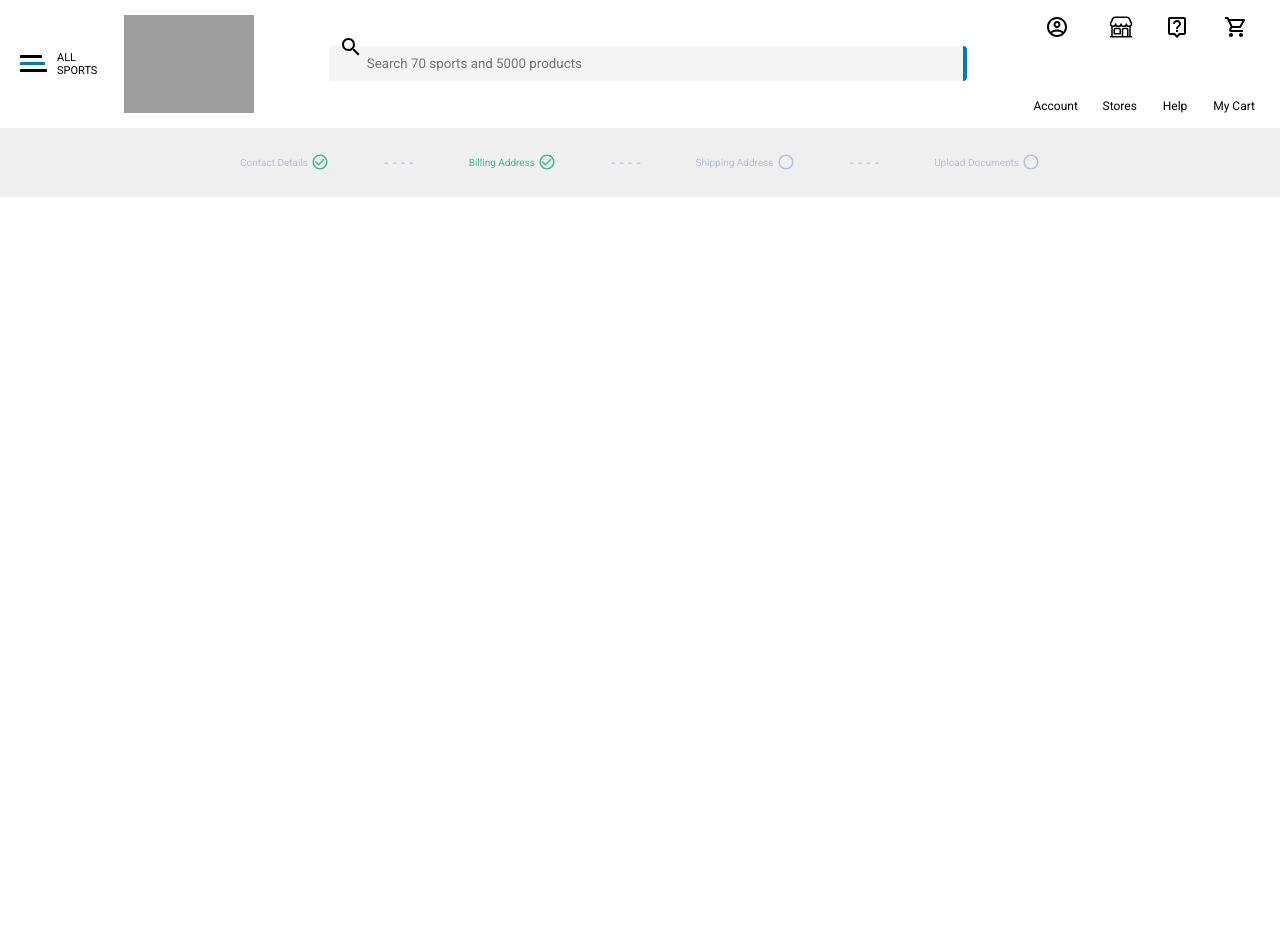
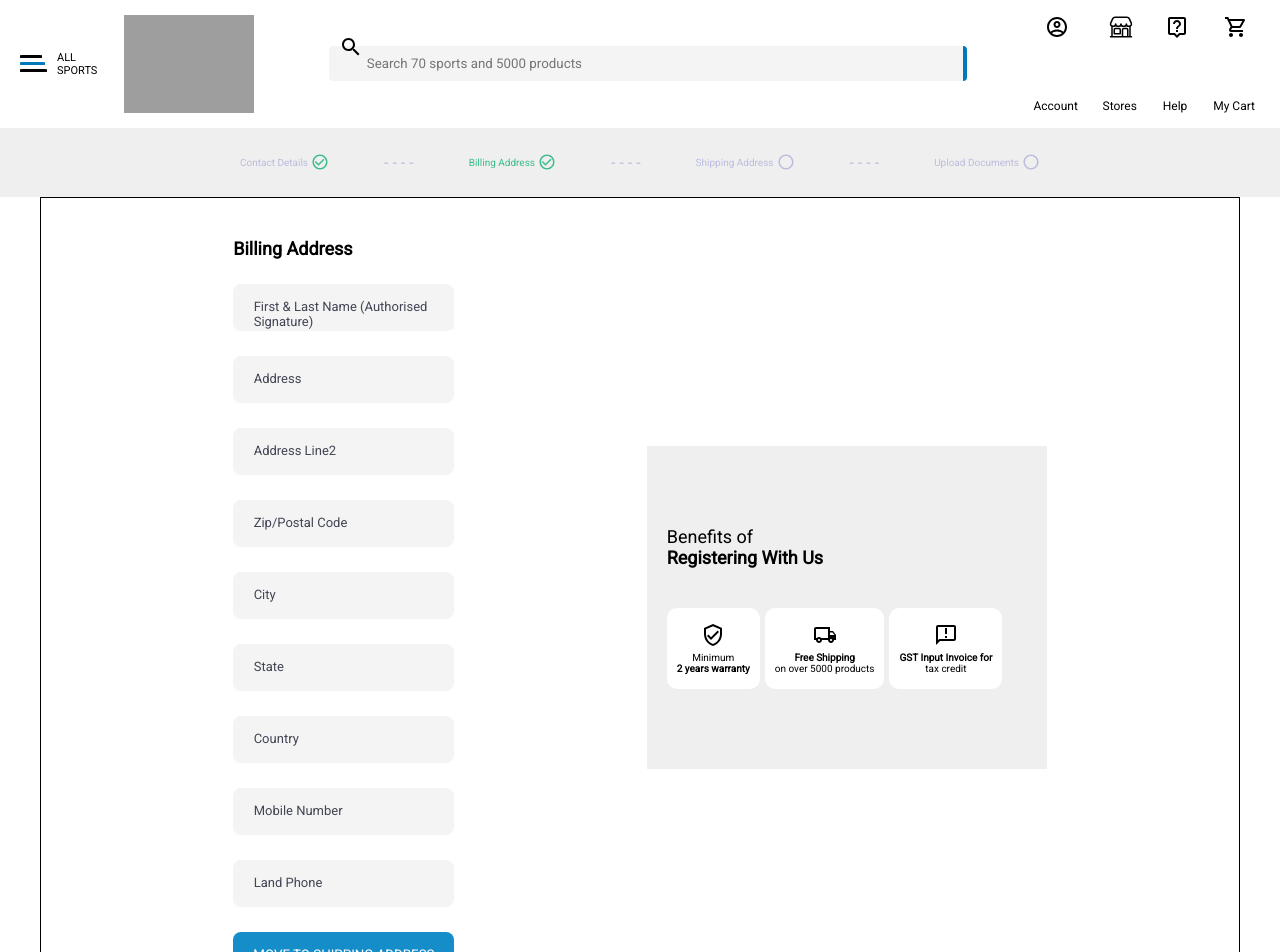
Before and after one commit to Mdakhib/dechathlon-b2b, a React (Create React App) app: page /billing in a window 1280 px wide. Shown: the top 952 px of the page. Before the commit the page ends 800 px from the top, so only its background shows below. Built offline with nearby package versions, Linux system fonts and the light colour scheme; grey boxes are pictures that could not be loaded.

Commit message:
billing and shipping address added

```diff
--- a/src/components/BillingCardDEtails/BillingCardContainer.js
+++ b/src/components/BillingCardDEtails/BillingCardContainer.js
@@ -1,12 +1,17 @@
 import React from 'react';
+import BenifitsCard from "../BenifitsContainer/BenifitsCard";
+import BillingCardDetails from '../BillingCardDEtails/BillingCardDetails';
 import "../CompanyDetails/comapanyDetail.css";
 
 
 const BillingCardContainer = () => {
     return (
-        <div>
-
-        </div>
+        <>
+            <div className="companyDetailContainer">
+                <BillingCardDetails />
+                <BenifitsCard />
+            </div>
+        </>
     );
 };
 
--- a/src/components/BillingCardDEtails/BillingCardDetails.js
+++ b/src/components/BillingCardDEtails/BillingCardDetails.js
@@ -1,8 +1,80 @@
 import React from "react";
+import { Link } from "react-router-dom";
 import "../CompanyDetails/comapanyDetail.css";
 
 const BillingCardDetails = () => {
-  return <div></div>;
+  return (
+    <>
+      <div className="cardInputContainer">
+        <h1>Billing Address</h1>
+        <form>
+          <div class="floatingLabelGroup">
+            <div className="floatingLabelWrap">
+              <input type="text" autocomplete="off" autofocus required />
+              <label class="floatingLabel">
+                First & Last Name (Authorised Signature)
+              </label>
+            </div>
+          </div>
+          <div class="floatingLabelGroup">
+            <div className="floatingLabelWrap">
+              <input type="text" autocomplete="off" autofocus required />
+              <label class="floatingLabel">Address</label>
+            </div>
+          </div>
+          <div class="floatingLabelGroup">
+            <div className="floatingLabelWrap">
+              <input type="text" autocomplete="off" autofocus required />
+              <label class="floatingLabel">
+                Address Line2
+              </label>
+            </div>
+          </div>
+          <div class="floatingLabelGroup">
+            <div className="floatingLabelWrap">
+              <input type="text" autocomplete="off" autofocus required />
+              <label class="floatingLabel">Zip/Postal Code</label>
+            </div>
+          </div>
+          <div class="floatingLabelGroup">
+            <div className="floatingLabelWrap">
+              <input type="text" autocomplete="off" autofocus required />
+              <label class="floatingLabel">City</label>
+            </div>
+          </div>
+          <div class="floatingLabelGroup">
+            <div className="floatingLabelWrap">
+              <input type="text" autocomplete="off" autofocus required />
+              <label class="floatingLabel">State</label>
+            </div>
+          </div>
+          <div class="floatingLabelGroup">
+            <div className="floatingLabelWrap">
+              <input type="text" autocomplete="off" autofocus required />
+              <label class="floatingLabel">Country</label>
+            </div>
+          </div>
+          <div class="floatingLabelGroup">
+            <div className="floatingLabelWrap">
+              <input type="text" autocomplete="off" autofocus required />
+              <label class="floatingLabel">Mobile Number</label>
+            </div>
+          </div>
+          <div class="floatingLabelGroup">
+            <div className="floatingLabelWrap">
+              <input type="text" autocomplete="off" autofocus required />
+              <label class="floatingLabel">Land Phone</label>
+            </div>
+          </div>
+          <div className="cardBtnWrap">
+            <Link to="/shipping">
+              <button type="submit">move to shipping address</button>
+            </Link>
+          </div>
+        </form>
+      </div>
+    </>
+  );
 };
 
 export default BillingCardDetails;
--- a/src/components/CompanyDetails/comapanyDetail.css
+++ b/src/components/CompanyDetails/comapanyDetail.css
@@ -134,6 +134,10 @@
     padding: 15px 20px;
 }
 
+.gstWrap h6{
+    padding-right: 5px;
+}
+
 @media screen and (max-width:768px) {
     .companyDetailContainer {
         justify-content: center;
--- a/src/components/ShippingCardContainer/ShippingCardContainer.js
+++ b/src/components/ShippingCardContainer/ShippingCardContainer.js
@@ -0,0 +1,18 @@
+import React from 'react';
+import BenifitsCard from "../BenifitsContainer/BenifitsCard";
+import ShippingCardDetail from "../ShippingCardContainer/ShippingCardDetail";
+import "../CompanyDetails/comapanyDetail.css";
+
+
+const ShippingCardContainer = () => {
+    return (
+        <>
+            <div className="companyDetailContainer">
+                <ShippingCardDetail />
+                <BenifitsCard />
+            </div>
+        </>
+    );
+};
+
+export default ShippingCardContainer;
--- a/src/components/ShippingCardContainer/ShippingCardDetail.js
+++ b/src/components/ShippingCardContainer/ShippingCardDetail.js
@@ -0,0 +1,84 @@
+import React from "react";
+import { Link } from "react-router-dom";
+import "../CompanyDetails/comapanyDetail.css";
+
+const ShippingCardDetails = () => {
+    return (
+        <>
+            <div className="cardInputContainer">
+                <h1>Shipping Address</h1>
+                <div className="gstWrap">
+                    <h6>Same as Billing Address</h6>
+                    <input type="checkbox" />
+                </div>
+                <form>
+                    <div class="floatingLabelGroup">
+                        <div className="floatingLabelWrap">
+                            <input type="text" autocomplete="off" autofocus required />
+                            <label class="floatingLabel">
+                                First & Last Name (Authorised Signature)
+                            </label>
+                        </div>
+                    </div>
+                    <div class="floatingLabelGroup">
+                        <div className="floatingLabelWrap">
+                            <input type="text" autocomplete="off" autofocus required />
+                            <label class="floatingLabel">Address</label>
+                        </div>
+                    </div>
+                    <div class="floatingLabelGroup">
+                        <div className="floatingLabelWrap">
+                            <input type="text" autocomplete="off" autofocus required />
+                            <label class="floatingLabel">
+                                Address Line2
+                            </label>
+                        </div>
+                    </div>
+                    <div class="floatingLabelGroup">
+                        <div className="floatingLabelWrap">
+                            <input type="text" autocomplete="off" autofocus required />
+                            <label class="floatingLabel">Zip/Postal Code</label>
+                        </div>
+                    </div>
+                    <div class="floatingLabelGroup">
+                        <div className="floatingLabelWrap">
+                            <input type="text" autocomplete="off" autofocus required />
+                            <label class="floatingLabel">City</label>
+                        </div>
+                    </div>
+                    <div class="floatingLabelGroup">
+                        <div className="floatingLabelWrap">
+                            <input type="text" autocomplete="off" autofocus required />
+                            <label class="floatingLabel">State</label>
+                        </div>
+                    </div>
+                    <div class="floatingLabelGroup">
+                        <div className="floatingLabelWrap">
+                            <input type="text" autocomplete="off" autofocus required />
+                            <label class="floatingLabel">Country</label>
+                        </div>
+                    </div>
+                    <div class="floatingLabelGroup">
+                        <div className="floatingLabelWrap">
+                            <input type="text" autocomplete="off" autofocus required />
+                            <label class="floatingLabel">Mobile Number</label>
+                        </div>
+                    </div>
+                    <div class="floatingLabelGroup">
+                        <div className="floatingLabelWrap">
+                            <input type="text" autocomplete="off" autofocus required />
+                            <label class="floatingLabel">Land Phone</label>
+                        </div>
+                    </div>
+                    <div className="cardBtnWrap">
+                        <Link to="/upload">
+                            <button type="submit">move to upload documents</button>
+                        </Link>
+                    </div>
+                </form>
+            </div>
+        </>
+    );
+};
+
+export default ShippingCardDetails;
--- a/src/pages/BillingAddress.js
+++ b/src/pages/BillingAddress.js
@@ -1,10 +1,12 @@
 import React from 'react';
+import BillingCardContainer from '../components/BillingCardDEtails/BillingCardContainer';
 import BillingAddressContainer from '../components/CheckedContainer/BillingAddressContainer';
 
 const BillingAddress = () => {
     return (
         <>
             <BillingAddressContainer />
+            <BillingCardContainer/>
         </>
     );
 };
--- a/src/pages/ShippingAdress.js
+++ b/src/pages/ShippingAdress.js
@@ -1,10 +1,12 @@
 import React from 'react';
 import ShippingAddressContainer from '../components/CheckedContainer/ShippingAddressContainer';
+import ShippingCardContainer from '../components/ShippingCardContainer/ShippingCardContainer';
 
 const ShippingAdress = () => {
     return (
         <>
             <ShippingAddressContainer />
+            <ShippingCardContainer />
         </>
     );
 };
```
